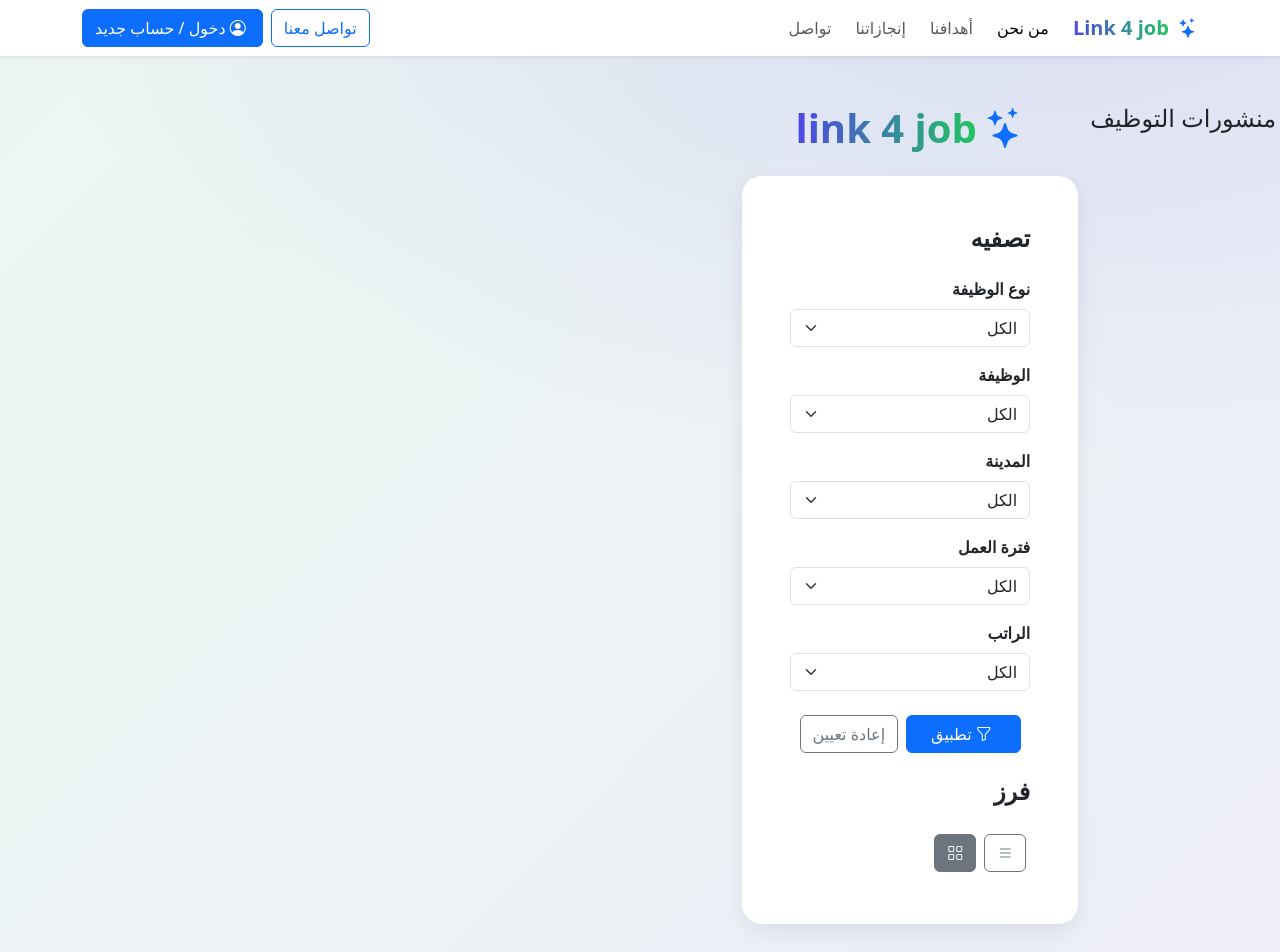
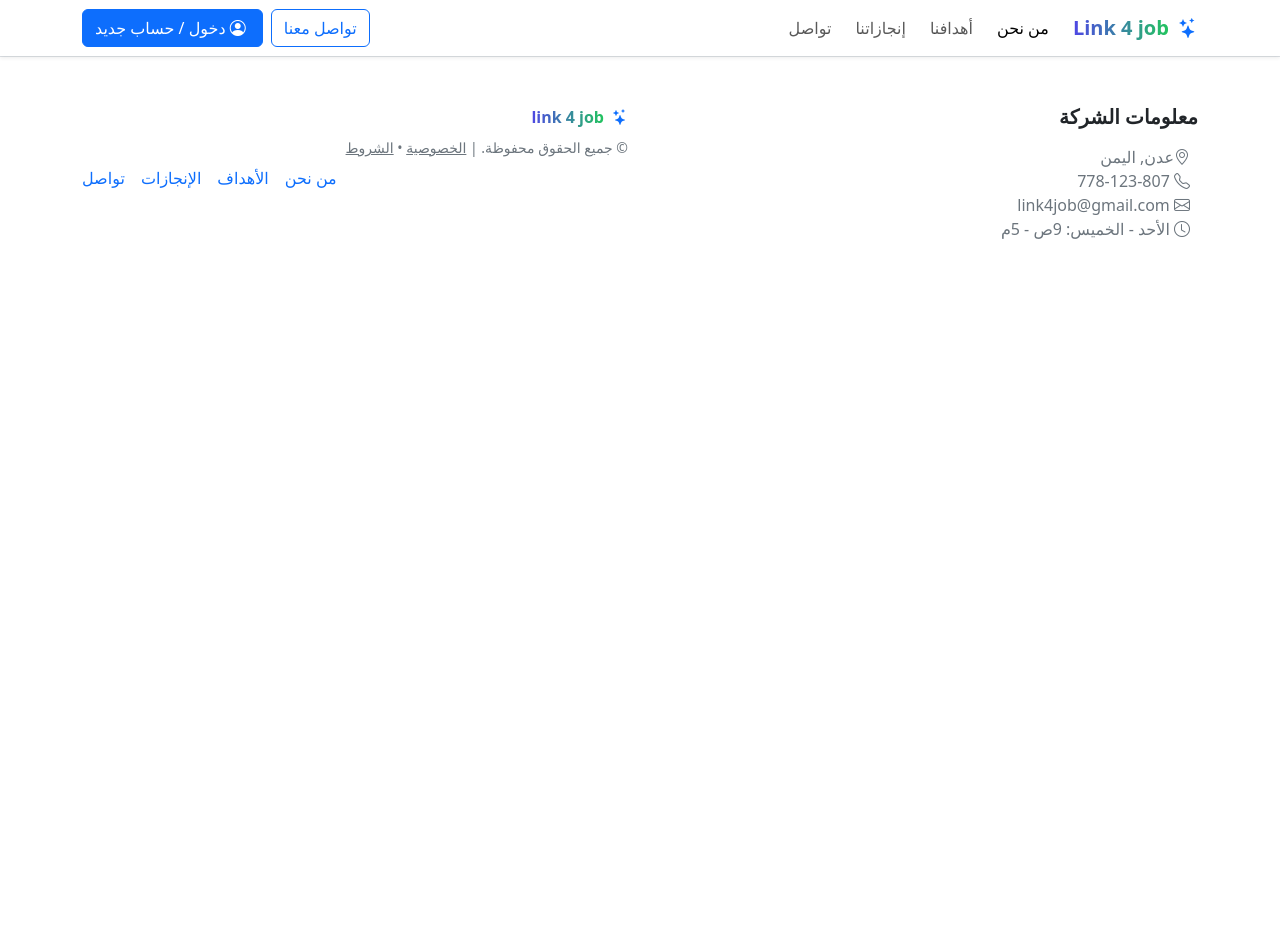
Before and after one commit to Abdalhmmed/link4job, a Vue app: page /PostsPage in a window 1280 px wide. Shown: the top 952 px of the page. After the commit the page ends 800 px from the top, so only its background shows below. Built offline with nearby package versions, Linux system fonts and the light colour scheme; data requests are answered from the project's data file.

Commit message:
link4job
Modification to
the methods of displaying comments on the public page
by using CommentCard

Removed everything related to PostsPageView
as I have some plans for it or may delete it later.

```diff
--- a/src/components/CommentCard.vue
+++ b/src/components/CommentCard.vue
@@ -24,7 +24,6 @@
 
     comments.value = await CommentsStore.filterCommentsByPostId(postId);
 
-    // تحميل بيانات المستخدمين بشكل متوازي لتسريع العملية
     const uniqueUserIds = [...new Set(comments.value.map(c => c.user_id))];
     const userPromises = uniqueUserIds.map(async (id) => {
       const user = await UserStore.fetchUserById(id);
@@ -47,7 +46,7 @@
     </div>
 
     <div v-else-if="comments.length === 0" class="text-center text-muted py-3">
-      لا توجد تعليقات بعد، كن أول من يشارك رأيه 🌿
+      لا توجد تعليقات بعد، كن أول من يشارك رأيه
     </div>
 
     <div v-else>
--- a/src/components/MainPosCard.vue
+++ b/src/components/MainPosCard.vue
@@ -4,6 +4,7 @@
 import { useUserStore } from "@/stores/UserStore";
 import { useLikesStore } from "@/stores/LikesStore";
 import { useCommentsStore } from "@/stores/CommentsStore";
+import CommentCard from "./CommentCard.vue";
 
 const postsStore = usePostsStore();
 const UserStore = useUserStore();
@@ -28,11 +29,6 @@
 function toggleComments(id) {
   const p = findPost(id);
   if (p) p.commentsVisible = !p.commentsVisible;
-}
-
-function toggleDetails(id) {
-  const p = findPost(id);
-  if (p) p.detailsVisible = !p.detailsVisible;
 }
 
 function closeAllPanels() {
@@ -220,34 +216,15 @@
                 <button class="btn btn-sm btn-light" style="margin: 0px 6px;" @click="toggleComments(post.id)">
                   <i class="bi bi-chat"></i> <span>{{ post.comments.length }}</span>
                 </button>
-                <button class="btn btn-sm btn-light" @click="toggleDetails(post.id)">
+                <router-link :to="{ name: 'PostPage', params: { id: post.id}}" class="btn btn-sm btn-light">
                   <i class="bi bi-info-circle"></i> تفاصيل
-                </button>
+                </router-link>
               </div>
               <div class="ms-auto small text-secondary">شارك · حفظ</div>
             </div>
 
-            <div v-if="post.detailsVisible" class="details small text-secondary mt-2">
-              {{ post.details }}
-            </div>
+            <CommentCard  v-if="post.commentsVisible" :post="post.id" />
 
-            <div v-if="post.commentsVisible" class="comments-panel mt-2">
-              <ul class="comments-list">
-
-                <li v-if="post.comments.length > 0" v-for="(c, i) in post.comments" :key="i" class="comment-item">
-                  <img :src="c.avatar" :alt="c.author" />
-                  <div class="comment-body">
-                    <strong>{{ c.author }}</strong>
-                    <div class="comment-meta">{{ c.text }}</div>
-                  </div>
-                </li>
-
-                <li v-else class="comment-item">
-                  لا يوجد تعليقات
-                </li>
-
-              </ul>
-            </div>
           </div>
         </div>
       </article>
--- a/src/view/PostsPageView.vue
+++ b/src/view/PostsPageView.vue
@@ -1,153 +1,6 @@
 <script setup>
-
-import { onMounted, ref } from 'vue';
-import { usePostsStore } from '@/stores/PostsStore';
-
-const PostsStore = usePostsStore();
-
-const status = ref("grid");
-
-const city = ref('')
-const type = ref('')
-const remoteType = ref('')
-const salary = ref('')
-
-const filter = ref({})
-
-const changeView = (mode) => {
-  if (mode === "list") {
-    status.value = "list";
-  } else if (mode === "grid") {
-    status.value = "grid";
-  }
-};
-
-
-function theFilter(){
-  PostsStore.filterPosts({city: city.value, type: type.value, remoteType: remoteType.value, salary: salary.value})
-}
-
-onMounted(async () => {
-  await PostsStore.fetchPosts()
-})
-
-
 </script>
 
 <template>
 
-  <div class="hero py-5 py-lg-6 d-flex">
-    <div>
-      <div class="mb-4">
-        <h4 class="ps-1">منشورات التوظيف</h4>
-      </div>
-
-      <!-- <PostGrid v-show="status === 'grid'" :jobs="PostsStore.posts" />
-      <PostList v-show="status === 'list'" :jobs="PostsStore.posts"/> -->
-
-    </div>
-
-    <div>
-      <div class="text-center">
-        <div class="fw-bold display-4 fs-1">
-          <i class="bi bi-stars me-2 text-primary"></i>
-          <span class="gradient-text">link 4 job</span>
-        </div>
-      </div>
-
-      <div class="container my-4">
-        <div class="bg-white rounded-2xl shadow-soft p-4 p-lg-5" style="width:21rem;">
-          <h4 class="fw-bold mb-4">تصفيه</h4>
-
-          <!-- الفلاتر -->
-          <div class="row g-3 d-flex flex-column">
-            <div class="col-12 w-100">
-              <label class="form-label fw-semibold">نوع الوظيفة</label>
-              <select class="form-select">
-                <option selected>الكل</option>
-                <option>دوام</option>
-                <option>عن بعد</option>
-              </select>
-            </div>
-
-            <div class="col-12 w-100">
-              <label class="form-label fw-semibold">الوظيفة</label>
-              <select class="form-select">
-                <option selected>الكل</option>
-                <option>مبرمج</option>
-                <option>مهندس</option>
-                <option>مصمم</option>
-                <option>كاتب</option>
-                <option>محاسب</option>
-                <option>عامل</option>
-                <option>امني</option>
-              </select>
-            </div>
-
-            <div class="col-12 w-100">
-              <label class="form-label fw-semibold">المدينة</label>
-              <select class="form-select">
-                <option selected>الكل</option>
-                <option>صنعاء</option>
-                <option>عدن</option>
-                <option>تعز</option>
-              </select>
-            </div>
-
-            <div class="col-12 w-100">
-              <label class="form-label fw-semibold">فترة العمل</label>
-              <select class="form-select">
-                <option selected>الكل</option>
-                <option>دوام كامل</option>
-                <option>من 1h الى 5h</option>
-                <option>من 6h الى 12h</option>
-                <option>مفتوح</option>
-              </select>
-            </div>
-
-            <div class="col-12 w-100">
-              <label class="form-label fw-semibold">الراتب</label>
-              <select class="form-select">
-                <option selected>الكل</option>
-                <option>100$ - 400$</option>
-                <option>500$ - 1000$</option>
-                <option>1000$ - 2000$</option>
-                <option>2000$+</option>
-              </select>
-            </div>
-          </div>
-
-          <div class="mt-4 d-flex gap-2 justify-content-center">
-            <button class="btn btn-primary px-4">
-              <i class="bi bi-funnel ms-1"></i> تطبيق
-            </button>
-            <button class="btn btn-outline-secondary">إعادة تعيين</button>
-          </div>
-
-          <br />
-
-          <!-- أزرار التبديل -->
-          <h4 class="fw-bold mb-4">فرز</h4>
-          <div class="w-100 d-flex">
-            <button
-              class="btn btn-outline-secondary m-1"
-              :class="{ active: status === 'list' }"
-              @click="changeView('list')"
-            >
-              <i class="bi bi-list"></i>
-            </button>
-
-            <button
-              class="btn btn-outline-secondary m-1"
-              :class="{ active: status === 'grid' }"
-              @click="changeView('grid')"
-            >
-              <i class="bi bi-grid"></i>
-            </button>
-          </div>
-        </div>
-      </div>
-    </div>
-  </div>
-
 </template>
```
